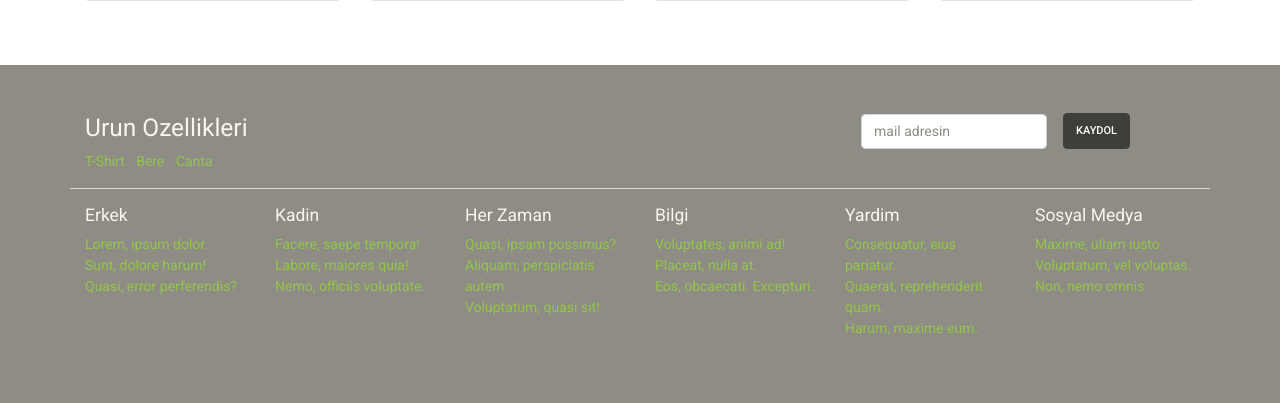
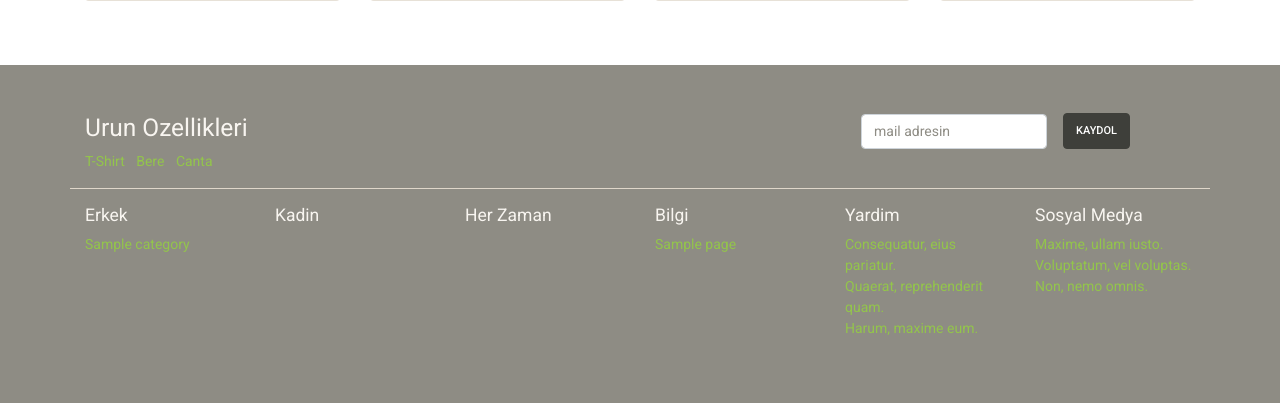
Before and after one commit to hakanyalcinkaya/kodluyoruz-org-python-ve-django-egitimi, a Django app: page / in a window 1280 px wide. Shown: the part 1370-1773 px from the top of the page. Run offline with Django 3.2, Linux system fonts and the light colour scheme; tables that the repository leaves empty hold one stand-in row (values such as "Sample post"); grey boxes marked "Sample" are stand-in pictures; parts of the project's set-up code (start-up, migrations or seed data) failed here and were passed over; some libraries are stand-ins or nearby versions.

Commit message:
nav context processor added

```diff
--- /dev/null
+++ b/kaft_clone/kaft_clone/nav_context.py
@@ -0,0 +1,16 @@
+from product.models import Category
+from page.models import Page
+from page.views import STATUS
+
+def nav_data(request):
+    context = dict()
+
+    context['categories'] = Category.objects.filter(
+        status=STATUS
+    ).order_by('title')
+
+    context['pages'] = Page.objects.filter(
+        status=STATUS
+    ).order_by('title')
+
+    return context
--- a/kaft_clone/kaft_clone/settings/settings_base.py
+++ b/kaft_clone/kaft_clone/settings/settings_base.py
@@ -63,6 +63,7 @@ TEMPLATES = [
                 'django.template.context_processors.request',
                 'django.contrib.auth.context_processors.auth',
                 'django.contrib.messages.context_processors.messages',
+                'kaft_clone.nav_context.nav_data',
             ],
         },
     },
--- a/kaft_clone/page/views.py
+++ b/kaft_clone/page/views.py
@@ -16,9 +16,9 @@ def index(request):
         status=STATUS,
     ).exclude(cover_image='')
 
-    context['categories'] = Category.objects.filter(
-        status=STATUS
-    ).order_by('title')
+    # context['categories'] = Category.objects.filter(
+    #     status=STATUS
+    # ).order_by('title')
     return render(request, 'home/index.html', context)
 
 
--- a/kaft_clone/templates/base/components/footer.html
+++ b/kaft_clone/templates/base/components/footer.html
@@ -33,33 +33,56 @@
             <div class="col-sm-2">
                 <h5 class="text-light">Erkek</h5>
                 <ul class="list-unstyled">
-                    <li><a href="">Lorem, ipsum dolor.</a></li>
-                    <li><a href="">Sunt, dolore harum!</a></li>
-                    <li><a href="">Quasi, error perferendis?</a></li>
+                    {% for item in categories %}
+                        {% if item.gender == "men" or item.gender == "unisex"  %}
+                        <li>
+                        <a class="" href="{% url 'category_show' category_slug=item.slug %}">
+                          {{ item.title }}
+                        </a>
+                        </li>
+                        {% endif %}
+                    {% endfor %}
                 </ul>
             </div>
             <div class="col-sm-2">
                 <h5 class="text-light">Kadin</h5>
                 <ul class="list-unstyled">
-                    <li><a href="">Facere, saepe tempora!</a></li>
-                    <li><a href="">Labore, maiores quia!</a></li>
-                    <li><a href="">Nemo, officiis voluptate.</a></li>
+                        {% for item in categories %}
+                        {% if item.gender == "women" or item.gender == "unisex"  %}
+                        <li>
+                        <a class="" href="{% url 'category_show' category_slug=item.slug %}">
+                          {{ item.title }}
+                        </a>
+                    </li>
+                        {% endif %}
+                    {% endfor %}
                 </ul>
             </div>
             <div class="col-sm-2">
                 <h5 class="text-light">Her Zaman</h5>
                 <ul class="list-unstyled">
-                    <li><a href="">Quasi, ipsam possimus?</a></li>
-                    <li><a href="">Aliquam, perspiciatis autem.</a></li>
-                    <li><a href="">Voluptatum, quasi sit!</a></li>
+                    {% for item in categories %}
+                        {% if item.gender == "unisex"  %}
+                        <li class="list-item">
+                        <a class="" href="{% url 'category_show' category_slug=item.slug %}">
+                          {{ item.title }}
+                        </a>
+                    </li>
+                        {% endif %}
+                    {% endfor %}
                 </ul>
             </div>
             <div class="col-sm-2">
                 <h5 class="text-light">Bilgi</h5>
                 <ul class="list-unstyled">
-                    <li><a href="">Voluptates, animi ad!</a></li>
-                    <li><a href="">Placeat, nulla at.</a></li>
-                    <li><a href="">Eos, obcaecati. Excepturi.</a></li>
+                    {% for item in pages %}
+                    <li>
+                        <a href="">
+                        {{ item.title }}
+                        </a>
+                    </li>
+                    {% endfor %}
+
                 </ul>
             </div>
             <div class="col-sm-2">
```
Also changed, not shown: kaft_clone/product/views.py (+4 -4 lines).
